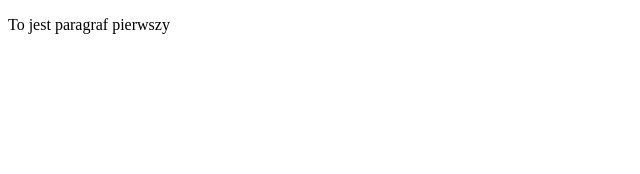
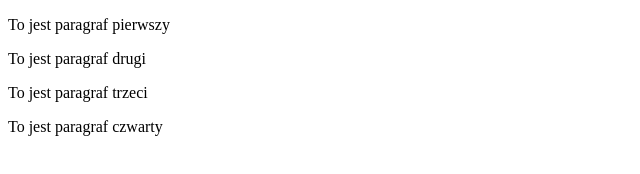
Before and after one commit to janlipecki/janlipecki.github.io, a plain HTML site: page index.html in a window 1280 px wide. Shown: the whole page, without its empty margins (0-640 px from the left). Drawn offline with Linux system fonts and the light colour scheme.

Commit message:
Paragraf czwarty po SSH

```diff
--- a/index.html
+++ b/index.html
@@ -6,5 +6,8 @@
 </head>
 <body>
     <p>To jest paragraf pierwszy</p>
+    <p>To jest paragraf drugi</p>
+    <p>To jest paragraf trzeci</p>
+    <p>To jest paragraf czwarty</p>
 </body>
 </html>
```
